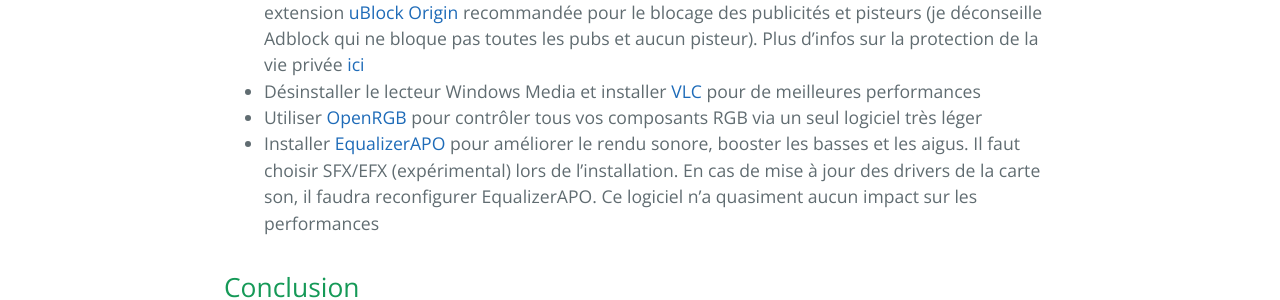
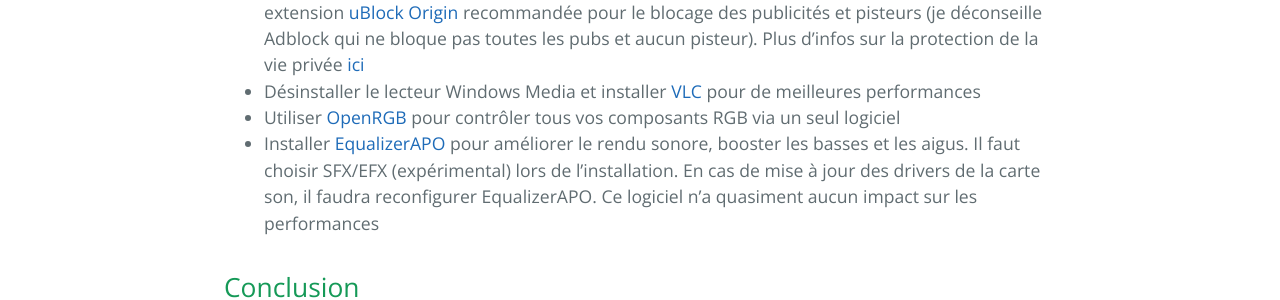
Before and after one commit to PouletEnSlip/pouletenslip.github.io, a Jekyll site: the page built from pages/opti.md, in a window 1280 px wide and 900 px high, scrolled down 2950 px. Shown: the part 304-604 px from the top of the window. Built offline with Jekyll 4.4.1, drawn with Linux system fonts in a browser that asks for light colours; comment, search, counter and statistics services are not loaded; our own code applies the rules of GitHub Pages for plain Markdown files.

Commit message:
Update opti.md

```diff
--- a/pages/opti.md
+++ b/pages/opti.md
@@ -96,7 +96,7 @@
 * Privilégier l’Ethernet au Wi-Fi pour une meilleure connexion Internet et moins de latence
 * Préférer [Firefox](https://www.mozilla.org/fr/firefox/new/) à Chrome pour le respect de la vie privée et la personnalisation de l'interface, extension [uBlock Origin](https://addons.mozilla.org/fr/firefox/addon/ublock-origin/) recommandée pour le blocage des publicités et pisteurs (je déconseille Adblock qui ne bloque pas toutes les pubs et aucun pisteur). Plus d'infos sur la protection de la vie privée [ici](https://privacyguides.org/)
 * Désinstaller le lecteur Windows Media et installer [VLC](https://www.videolan.org/index.fr.html) pour de meilleures performances
-* Utiliser [OpenRGB](https://openrgb.org/releases.html) pour contrôler tous vos composants RGB via un seul logiciel très léger
+* Utiliser [OpenRGB](https://openrgb.org/releases.html) pour contrôler tous vos composants RGB via un seul logiciel
 * Installer [EqualizerAPO](https://sourceforge.net/projects/equalizerapo/) pour améliorer le rendu sonore, booster les basses et les aigus. Il faut choisir SFX/EFX (expérimental) lors de l'installation. En cas de mise à jour des drivers de la carte son, il faudra reconfigurer EqualizerAPO. Ce logiciel n'a quasiment aucun impact sur les performances
 
 ## Conclusion
```
